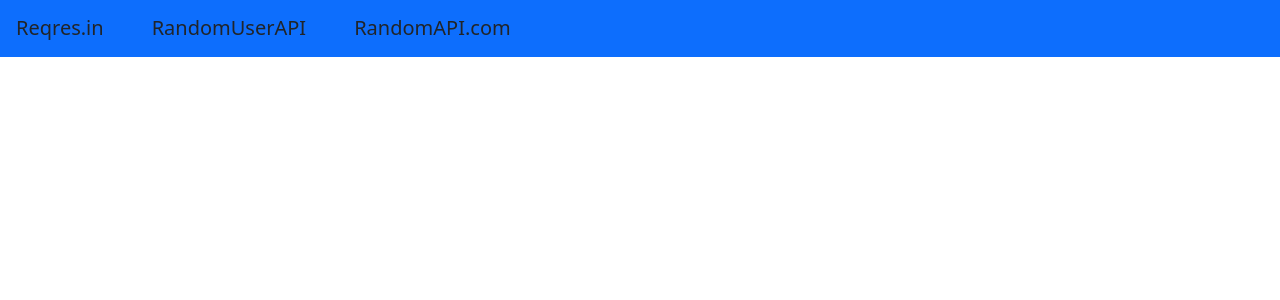
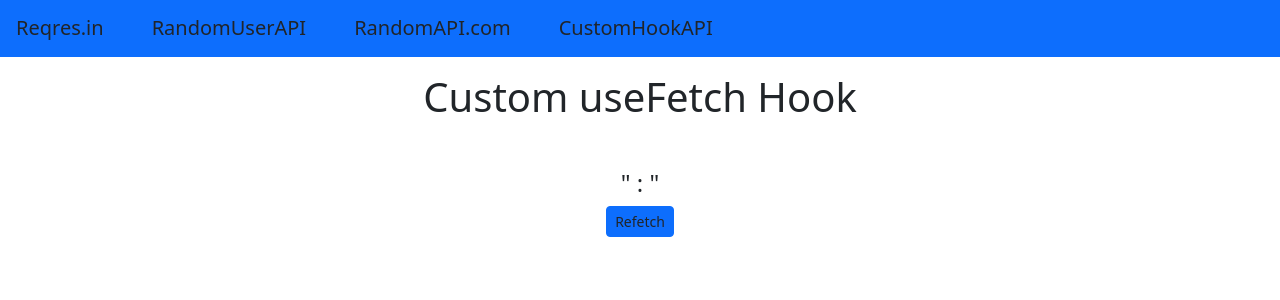
Before and after one commit to mikhail-jeff/react-axios-api, a React (Create React App) app: page /v2.jokeapi.dev in a window 1280 px wide. Shown: the top 300 px of the page. Built offline with nearby package versions, Linux system fonts and the light colour scheme; no server answers.

Commit message:
added custom hook

```diff
--- a/package.json
+++ b/package.json
@@ -14,6 +14,7 @@
     "react-loading-skeleton": "^3.1.0",
     "react-router-dom": "^6.4.5",
     "react-scripts": "5.0.1",
+    "spinners-react": "^1.0.7",
     "web-vitals": "^2.1.4"
   },
   "scripts": {
--- a/src/App.js
+++ b/src/App.js
@@ -5,6 +5,7 @@ import { BrowserRouter as Router, Routes, Route } from 'react-router-dom';
 import Reqres from './pages/Reqres';
 import RandomUsers from './pages/RandomUsers';
 import RandomAPI from './pages/RandomAPI';
+import CustomHook from './pages/CustomHook';
 
 function App() {
 	return (
@@ -24,6 +25,10 @@ function App() {
 						path='/randomapi.com'
 						element={<RandomAPI />}
 					/>
+					<Route
+						path='/v2.jokeapi.dev'
+						element={<CustomHook />}
+					/>
 				</Routes>
 			</Container>
 		</Router>
--- a/src/components/NavbarComponent.jsx
+++ b/src/components/NavbarComponent.jsx
@@ -28,6 +28,14 @@ const NavbarComponent = () => {
 						RandomAPI.com
 					</Link>
 				</li>
+				<li className='nav-item'>
+					<Link
+						className='text-decoration-none text-dark h5 fw-medium'
+						to='/v2.jokeapi.dev'
+					>
+						CustomHookAPI
+					</Link>
+				</li>
 			</ul>
 		</nav>
 	);
--- a/src/components/SkeletonCard.jsx
+++ b/src/components/SkeletonCard.jsx
@@ -1,4 +1,5 @@
 import Skeleton from 'react-loading-skeleton';
+
 const SkeletonCard = () => {
 	return (
 		<>
--- /dev/null
+++ b/src/customHook/useFetch.js
@@ -0,0 +1,42 @@
+import axios from 'axios';
+import { useState, useEffect } from 'react';
+
+const useFetch = (url) => {
+	const [data, setData] = useState(null);
+	const [loading, setLoading] = useState(false);
+	const [error, setError] = useState(null);
+
+	useEffect(() => {
+		setLoading(true);
+		axios
+			.get(url)
+			.then((response) => {
+				setData(response.data);
+			})
+			.catch(() => {
+				setError(error);
+			})
+			.finally(() => {
+				setLoading(false);
+			});
+	}, [url]);
+
+	const refetch = () => {
+		setLoading(true);
+		axios
+			.get(url)
+			.then((response) => {
+				setData(response.data);
+			})
+			.catch(() => {
+				setError(error);
+			})
+			.finally(() => {
+				setLoading(false);
+			});
+	};
+
+	return { data, loading, error, refetch };
+};
+
+export default useFetch;
--- /dev/null
+++ b/src/pages/CustomHook.jsx
@@ -0,0 +1,41 @@
+import React from 'react';
+import useFetch from '../customHook/useFetch';
+import { SpinnerDotted } from 'spinners-react';
+
+const CustomHook = () => {
+	const { data: joke, loading, error, refetch } = useFetch('https://v2.jokeapi.dev/joke/Any');
+
+	if (loading) {
+		return (
+			<h1 className='text-center mt-5'>
+				<SpinnerDotted
+					color='#0000ff'
+					size={80}
+					speed={100}
+				/>
+			</h1>
+		);
+	}
+
+	if (error) {
+		console.log(error);
+	}
+	return (
+		<>
+			<h1 className='text-center mb-5'>Custom useFetch Hook</h1>
+			<div className='text-dark mt-5 text-center'>
+				<h4>
+					"{joke?.setup} : {joke?.delivery}"
+				</h4>
+				<button
+					className='btn btn-primary btn-sm text-dark'
+					onClick={refetch}
+				>
+					Refetch
+				</button>
+			</div>
+		</>
+	);
+};
+
+export default CustomHook;
```
Also changed, not shown: 1 other file (tests, documents, lock files or other folders).
